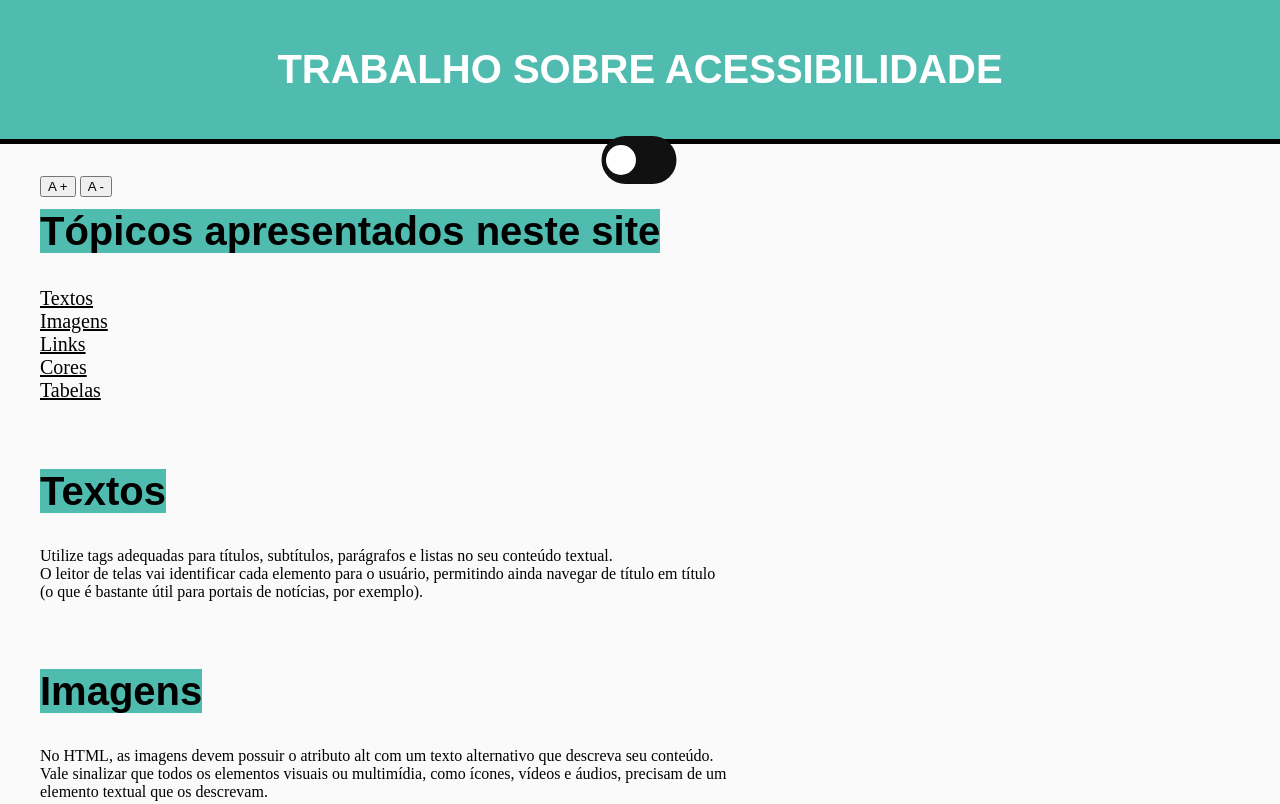
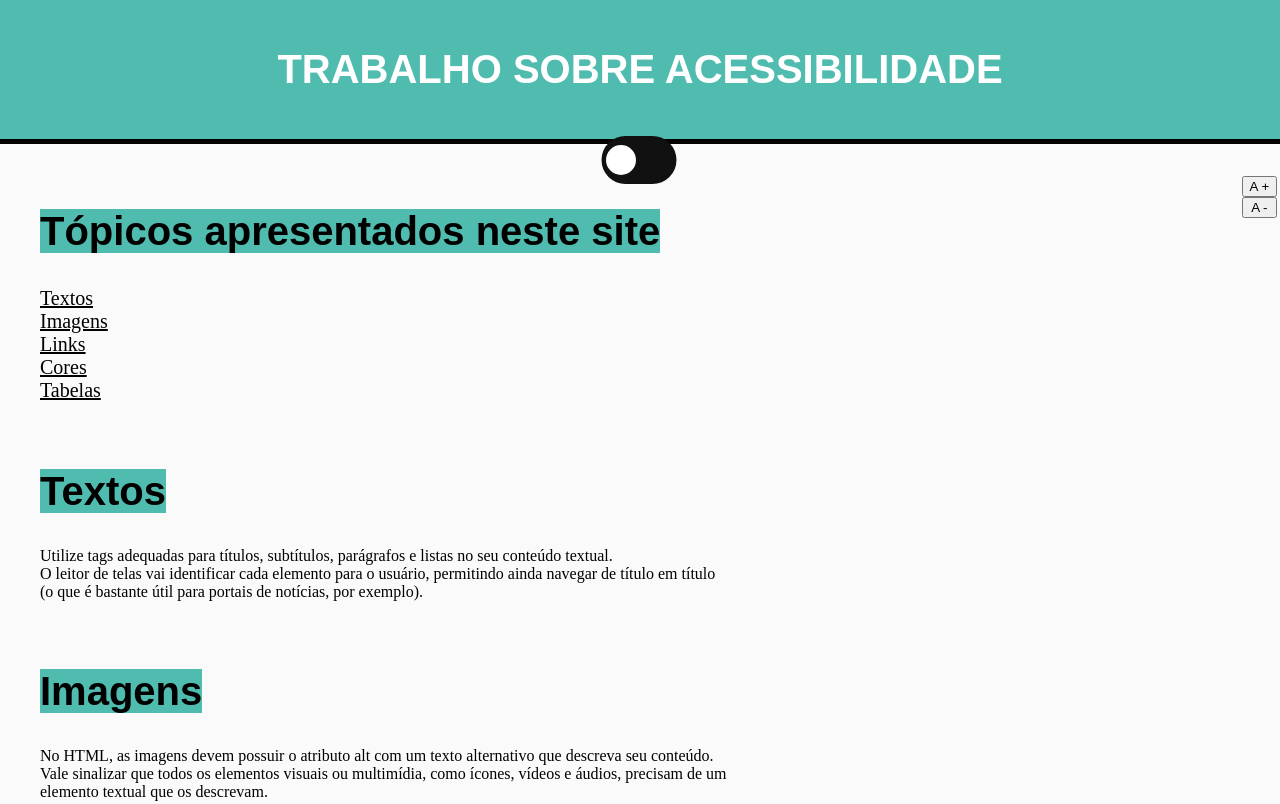
Before and after one commit to anbeatrizduarte/Acessibilidade-WEB1, a plain HTML site: page index.html in a window 1280 px wide. Shown: the top 804 px of the page. Drawn offline with Linux system fonts and the light colour scheme.

Commit message:
Update main.css

```diff
--- a/main.css
+++ b/main.css
@@ -99,7 +99,8 @@ body.dark .label {
 
 .btn-container {
     position: fixed;
-    padding-left: 40px;
+    padding-left: 97%;
+    display: grid;
 }
 
 .texto-principal {
```
